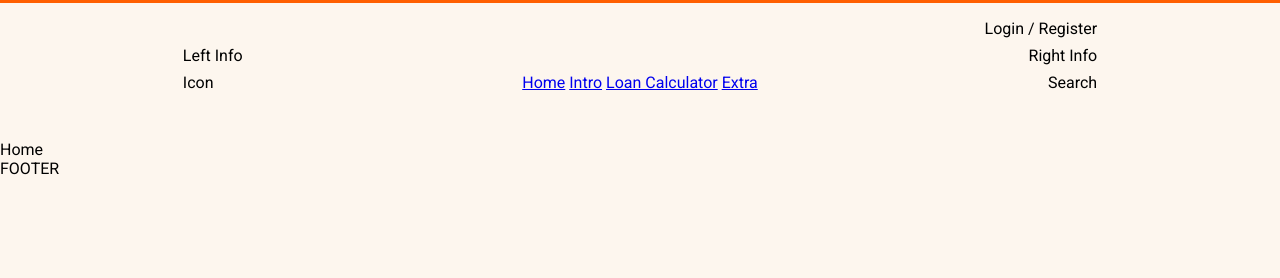
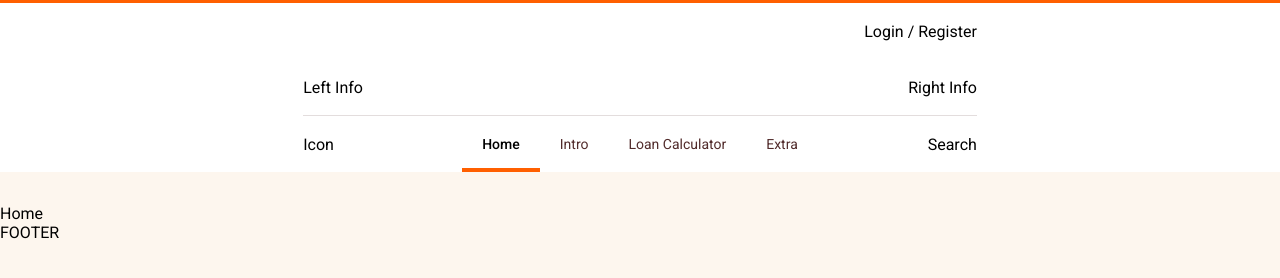
Before and after one commit to lex-corvinus/swed-tech, a website built with Vite: page index.html in a window 1280 px wide. Built offline with nearby package versions, Linux system fonts and the light colour scheme.

Commit message:
Add navbar state tracking Add styling for navbar

```diff
--- a/src/layouts/Header.js
+++ b/src/layouts/Header.js
@@ -2,8 +2,6 @@ export const Header = () => {
 
     return `
     <div class="header-wrapper">
-
-        <div></div>
 
         <div class="header-content">
 
@@ -25,7 +23,7 @@ export const Header = () => {
 
                 <div class="left-item">Icon</div>
 
-                    <nav>
+                    <nav  class="navbar">
                         <a href="/" data-link>Home</a>
                         <a href="/intro" data-link>Intro</a>
                         <a href="/loan-calculator" data-link>Loan Calculator</a>
@@ -35,8 +33,6 @@ export const Header = () => {
                 <div class="right-item">Search</div>
             </div>
         </div>
-
-        <div></div>
     </div>
-    `;
+  `;
 };
--- a/src/router.js
+++ b/src/router.js
@@ -15,6 +15,9 @@ const renderPage = () => {
     document.title = route.title;
 
     document.getElementById("app-root").innerHTML = route.render();
+
+    // updating navbar
+    updateActiveLink();
 };
 export const navigateTo = (url) => {
     window.history.pushState(null, null, url);
@@ -24,3 +27,21 @@ export const initRouter = () => {
     window.addEventListener("popstate", renderPage);
     renderPage();
 };
+
+// tracking page state
+const updateActiveLink = () => {
+    const path = window.location.pathname;
+
+    // Select all links in your navbar
+    const navLinks = document.querySelectorAll('.navbar a');
+
+    navLinks.forEach(link => {
+        // Remove active class from everyone first
+        link.classList.remove('active');
+
+        // Add active class if the href matches the current path
+        if (link.getAttribute('href') === path) {
+            link.classList.add('active');
+        }
+    });
+};
--- a/src/style.css
+++ b/src/style.css
@@ -53,6 +53,10 @@ body {
     font-family: 'Roboto', sans-serif;
 
     margin: 0;
+
+    /* Optional: Improves text rendering */
+    -webkit-font-smoothing: antialiased;
+    -moz-osx-font-smoothing: grayscale;
 }
 
 .outlet-wrapper {
@@ -80,41 +84,36 @@ body {
 
 /* HEADER */
 .header-wrapper {
+    background: #FFFFFF;
     display: grid;
+    grid-template-columns: 1.8fr 4fr 1.8fr;
+    grid-template-rows: 1fr;
+    width: 100%;
+    height: auto;
+    align-items: center;
+}
 
-    grid-template-columns: 1fr 5fr 1fr;
-    grid-template-rows: 1fr;
-
-    /* Width: fill */
-    width: 100%;
-
-    /* Height: hug */
-    height: auto;
-
-    /* Optional: Vertically center items in the row */
-    align-items: center;
-
-    /* Optional: Add padding so content doesn't touch screen edges */
-    padding: 1rem 0;
+.header-wrapper > * {
+    grid-column: 2;
 }
 
 .header-content {
     display: flex;
     flex-direction: column;
-
-    width: 100%;  /* Fill */
+    width: 100%;
     height: auto; /* Hug */
 
     /* Centering logic for the stack */
     align-items: center;
     justify-content: center;
-    gap: 0.5rem; /* Space between the column items */
 }
 
 .header-row-top{
     display: flex;
     justify-content: flex-end;
+    align-items: center;
     width: 100%;
+    height: 3.5rem;
 }
 
 .header-row-mid{
@@ -122,19 +121,56 @@ body {
     justify-content: space-between;
     align-items: center;
     width: 100%;
+    height: 3.5rem;
 }
 
 .header-row-bot{
+    border-top: 1px solid #512B2B29;
     display: grid;
     grid-template-columns: 1fr auto 1fr;
+    align-items: stretch;
+    width: 100%;
+    height: 3.5rem;
+}
+
+.header-row-bot .left-item,
+.header-row-bot .right-item {
+    display: flex;
     align-items: center;
-    width: 100%;
+    padding: 0;
 }
-.header-row-bot .navbar {
+
+.header-row-bot .right-item {
+    justify-content: flex-end;
+}
+
+/* NAVBAR */
+.navbar {
     display: flex;
-    gap: 1.5rem;
+    height: 100%;
+    gap: 0;
+}
+
+.navbar a {
+    display: flex;
+    align-items: center;
     justify-content: center;
+
+    padding: 0 20px; /* Horizontal size of the button */
+    height: 100%;
+
+    text-decoration: none;
+    color: #512B2B;
+    font-size: 14px;
+    transition: background-color 0.2s ease;
 }
-.header-row-bot .right-item {
-    text-align: right;
+
+.navbar a:hover {
+    background-color: #512B2B16;
 }
+
+.navbar a.active {
+    box-shadow: inset 0 -4px 0 0 #FF5F00;
+    font-weight: 500;
+    color: #000000;
+}
```
